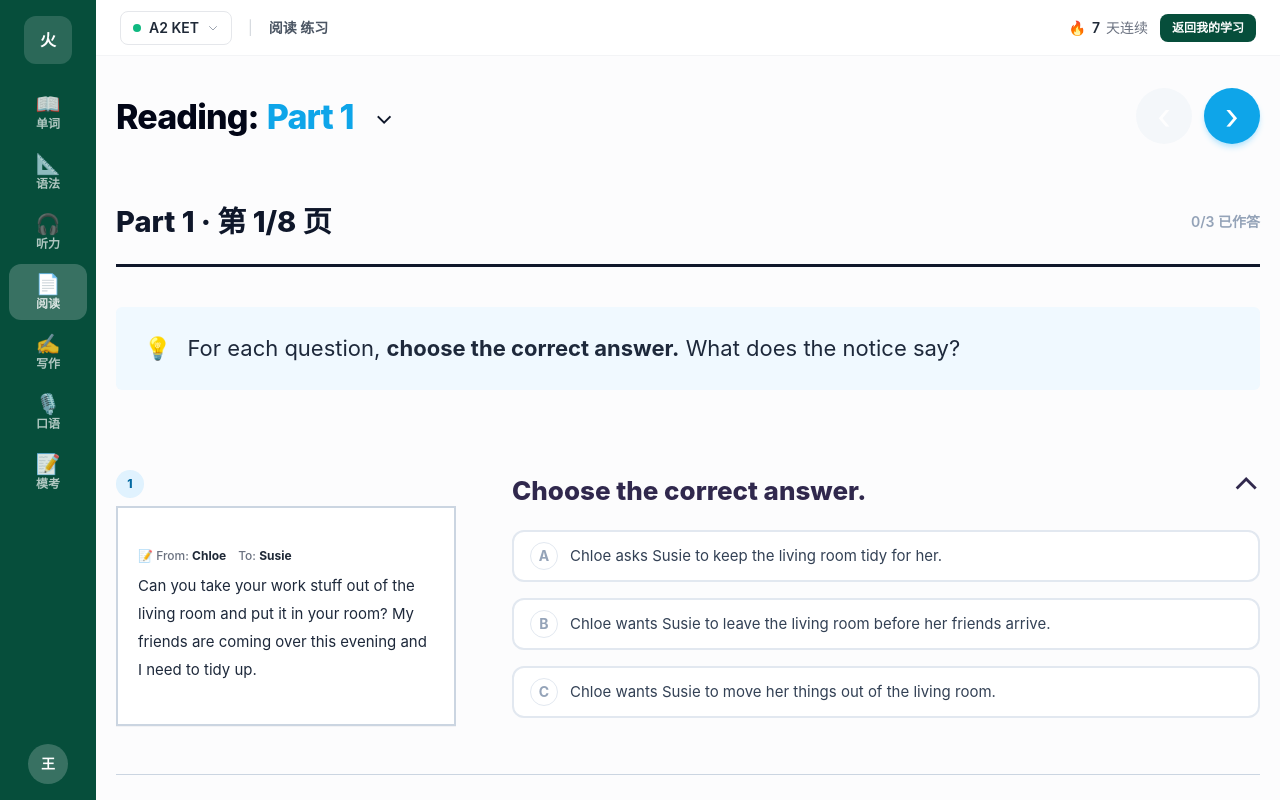
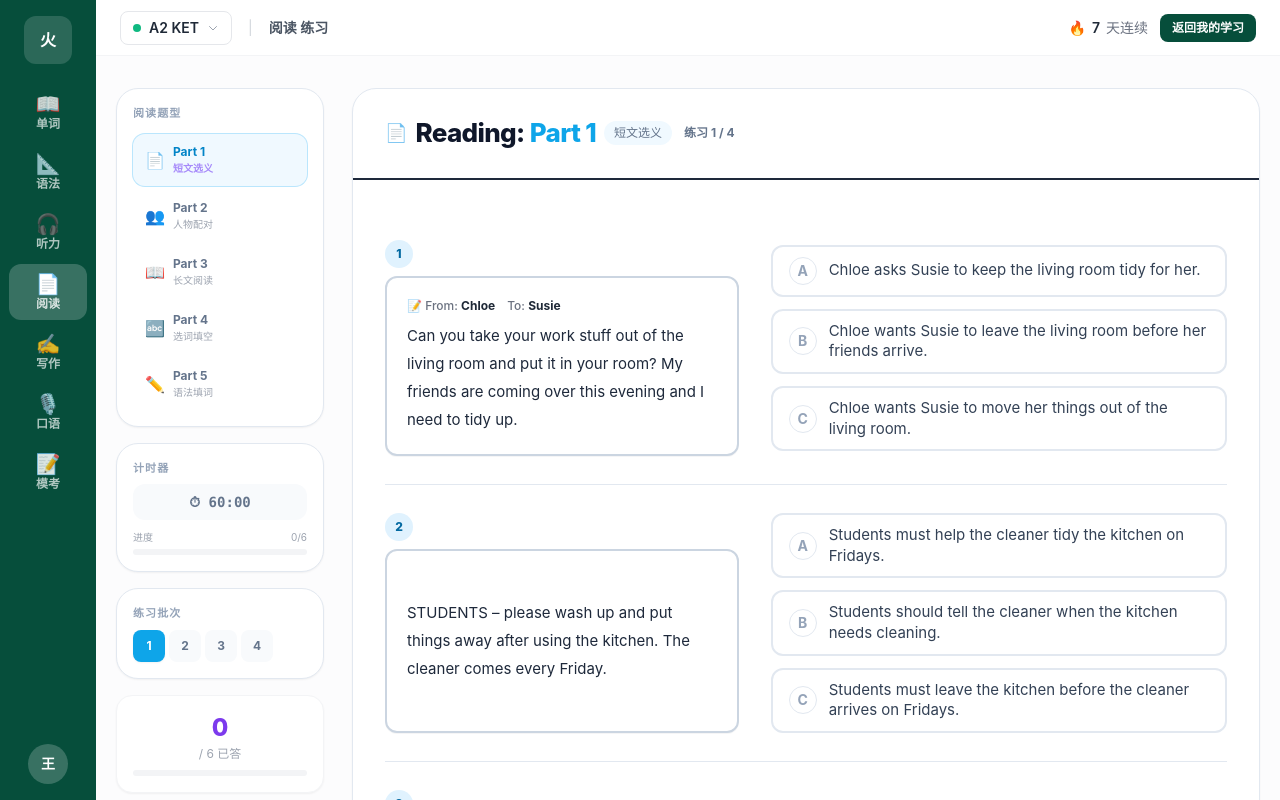
Before and after one commit to audrey-ship-it/mars-cambridge, a React (Vite) app: page /cambridge-reading in a window 1280 px wide. Built offline with nearby package versions, Linux system fonts and the light colour scheme.

Commit message:
Revert "按真题书重构阅读Part1版式"
This reverts commit 4479c593ab8cbb66e9623145bff73bc13ef458f1.

```diff
--- a/src/pages/CambridgeReading.jsx
+++ b/src/pages/CambridgeReading.jsx
@@ -16,8 +16,8 @@ function buildBatches(partId) {
       (t.part1?.questions || []).map(q => ({ ...q, _key: `${ti}_${q.id}` }))
     )
     const batches = []
-    for (let i = 0; i < allQ.length; i += 3)
-      batches.push({ questions: allQ.slice(i, i + 3) })
+    for (let i = 0; i < allQ.length; i += 6)
+      batches.push({ questions: allQ.slice(i, i + 6) })
     return batches
   }
   // Parts 2/3/4: one batch per test (context-dependent)
@@ -37,7 +37,6 @@ export default function CambridgeReading() {
   const [batchChecked, setBatchChecked] = useState(false)
   const [retrying,     setRetrying]     = useState({})  // _key → true
   const [showAns,      setShowAns]      = useState({})  // _key → true
-  const [openQuestion, setOpenQuestion] = useState(null)
   // Part 5 only
   const [p5Checked,    setP5Checked]    = useState(false)
   const [p5Score,      setP5Score]      = useState(null)
@@ -76,7 +75,6 @@ export default function CambridgeReading() {
     setBatchChecked(false)
     setRetrying({})
     setShowAns({})
-    setOpenQuestion(null)
   }, [partId, batchIdx])
 
   useEffect(() => {
@@ -279,7 +277,7 @@ export default function CambridgeReading() {
       <div className="max-w-[1440px] mx-auto px-5 py-8 flex gap-7">
 
         {/* Sidebar */}
-        <aside className="hidden w-52 flex-shrink-0 space-y-4">
+        <aside className="w-52 flex-shrink-0 space-y-4">
 
           {/* Part selector */}
           <div className="bg-white rounded-[22px] border border-slate-200 shadow-sm p-4">
@@ -423,56 +421,15 @@ export default function CambridgeReading() {
         </aside>
 
         {/* Main Content */}
-        <div className="flex-1 min-w-0 max-w-none">
-          {!isPart5 && (
-            <div className="mb-8">
-              <div className="flex items-center justify-between gap-4">
-                <div className="flex items-center gap-2">
-                  <span className="text-[34px] font-extrabold tracking-tight text-slate-950">Reading:</span>
-                  <select
-                    value={partId}
-                    onChange={e => { setPartId(Number(e.target.value)); setBatchIdx(0) }}
-                    className="appearance-none bg-transparent text-[34px] font-extrabold tracking-tight text-sky-500 pr-9 focus:outline-none cursor-pointer"
-                    aria-label="选择阅读题型"
-                  >
-                    {[1, 2, 3, 4, 5].map(pid => <option key={pid} value={pid}>{PART_LABELS[pid]}</option>)}
-                  </select>
-                  <span className="-ml-8 pointer-events-none text-slate-900 text-2xl">⌄</span>
-                </div>
-                <div className="flex items-center gap-3">
-                  <button
-                    onClick={() => setBatchIdx(i => Math.max(0, i - 1))}
-                    disabled={batchIdx === 0}
-                    aria-label="上一套"
-                    className="w-14 h-14 rounded-full bg-slate-100 text-white text-4xl leading-none disabled:opacity-70 hover:bg-slate-200 transition-colors"
-                  >‹</button>
-                  <button
-                    onClick={() => setBatchIdx(i => Math.min(batches.length - 1, i + 1))}
-                    disabled={batchIdx === batches.length - 1}
-                    aria-label="下一套"
-                    className="w-14 h-14 rounded-full bg-sky-500 text-white text-4xl leading-none disabled:opacity-35 hover:bg-sky-600 shadow-md shadow-sky-200 transition-colors"
-                  >›</button>
-                </div>
-              </div>
-              <div className="mt-14 flex items-center justify-between border-b-[3px] border-slate-900 pb-5">
-                <h1 className="text-[29px] font-extrabold text-slate-900">{partId === 1 ? `Part 1 · 第 ${batchIdx + 1}/${batches.length} 页` : `Test ${batchIdx + 1} / ${batches.length}`}</h1>
-                <span className="text-sm font-semibold text-slate-400">{batchAnswered}/{batchQs.length} 已作答</span>
-              </div>
-              {partId === 1 && (
-                <div className="mt-10 bg-sky-50 px-7 py-6 text-[22px] leading-relaxed text-slate-800 rounded-md">
-                  <span className="mr-4">💡</span>For each question, <strong>choose the correct answer.</strong> What does the notice say?
-                </div>
-              )}
-            </div>
-          )}
+        <div className="flex-1 min-w-0">
           <AnimatePresence mode="wait">
             <motion.div key={isPart5 ? `p5-${part5Id}` : `${partId}-${batchIdx}`}
               initial={{ opacity: 0, y: 12 }} animate={{ opacity: 1, y: 0 }}
               exit={{ opacity: 0, y: -8 }} transition={{ duration: 0.18 }}
-              className={`${isPart5 ? 'bg-white rounded-[24px] border border-slate-200 shadow-sm' : 'bg-transparent'} overflow-hidden`}
+              className="bg-white rounded-[24px] border border-slate-200 shadow-sm overflow-hidden"
             >
               {/* Card header */}
-              <div className={`${!isPart5 ? 'hidden' : ''} px-8 py-6 border-b-2 border-slate-800 flex items-start justify-between`}>
+              <div className="px-8 py-6 border-b-2 border-slate-800 flex items-start justify-between">
                 <div>
                   <div className="flex items-center gap-2 mb-0.5">
                     <span className="text-lg">{PART_ICONS[partId]}</span>
@@ -505,7 +462,7 @@ export default function CambridgeReading() {
               </div>
 
               {/* Part content */}
-              <div className={`${!isPart5 ? 'px-0 py-0' : 'p-8'}`}>
+              <div className="p-8">
 
                 {/* ── PART 1 ── */}
                 {partId === 1 && currentBatch && (
@@ -514,7 +471,7 @@ export default function CambridgeReading() {
                       <motion.div key={q._key}
                         initial={{ opacity: 0, y: 10 }} animate={{ opacity: 1, y: 0 }}
                         transition={{ delay: qi * 0.04 }}
-                        className="grid grid-cols-[340px_1fr] gap-14 py-12 border-b border-slate-300 last:border-b-0"
+                        className="grid grid-cols-[42%_1fr] gap-8 py-7 border-b border-slate-200 last:border-b-0"
                       >
                         {/* Left: numbered stimulus box */}
                         <div className="min-w-0 flex flex-col">
@@ -525,7 +482,7 @@ export default function CambridgeReading() {
                                 : answers[q._key] ? 'bg-sky-500 text-white' : 'bg-sky-100 text-sky-700'
                             }`}>{qi + 1 + batchIdx * 6}</span>
                           </div>
-                          <div className="flex-1 border-2 border-slate-300 rounded-none p-5 bg-white flex flex-col justify-center shadow-[0_1px_0_rgba(15,23,42,.04)]">
+                          <div className="flex-1 border-2 border-slate-300 rounded-xl p-5 bg-white flex flex-col justify-center shadow-[0_1px_0_rgba(15,23,42,.04)]">
                             {(q.from || q.title) && (
                               <div className="flex flex-wrap gap-x-3 mb-2 text-xs text-gray-500 font-medium">
                                 {q.from && <span>{TYPE_ICON[q.type]||'📄'} From: <span className="text-gray-800 font-bold">{q.from}</span></span>}
@@ -539,23 +496,11 @@ export default function CambridgeReading() {
                         </div>
 
                         {/* Right: options + wrong actions */}
-                        <div className="min-w-0 self-center">
-                          <button
-                            onClick={() => setOpenQuestion(openQuestion === q._key ? null : q._key)}
-                            className="w-full flex items-center justify-between text-left pb-5 text-[26px] font-extrabold text-[#30284d]"
-                            aria-expanded={openQuestion === q._key || (openQuestion === null && qi === 0)}
-                          >
-                            <span>{q.question || 'Choose the correct answer.'}</span>
-                            <span className={`text-4xl font-normal transition-transform ${openQuestion === q._key || (openQuestion === null && qi === 0) ? 'rotate-180' : ''}`}>⌄</span>
-                          </button>
-                          {(openQuestion === q._key || (openQuestion === null && qi === 0)) && (
-                            <div className="space-y-4 pb-2">
-                              {Object.entries(q.options).map(([label, opt]) => (
-                                <MCOption key={label} q={q} opt={opt} label={label} />
-                              ))}
-                              <WrongActions q={q} />
-                            </div>
-                          )}
+                        <div className="min-w-0 flex flex-col justify-center space-y-3">
+                          {Object.entries(q.options).map(([label, opt]) => (
+                            <MCOption key={label} q={q} opt={opt} label={label} />
+                          ))}
+                          <WrongActions q={q} />
                         </div>
                       </motion.div>
                     ))}
```
